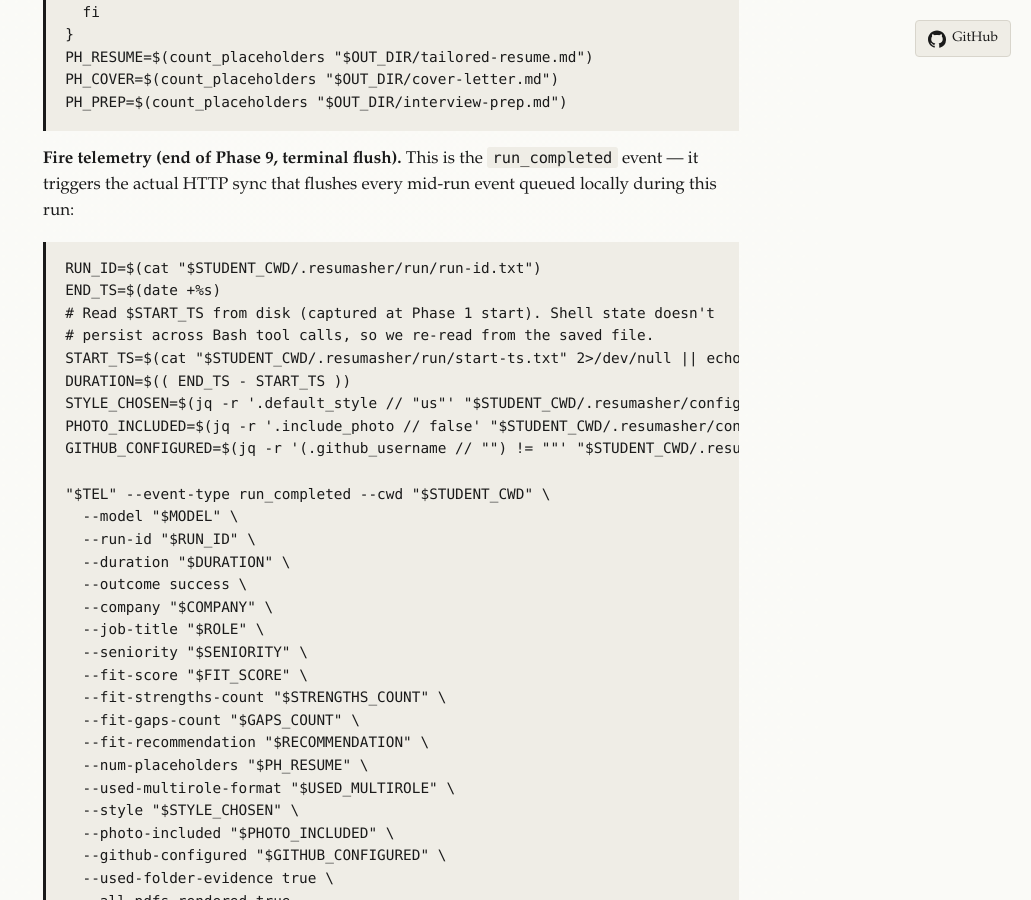
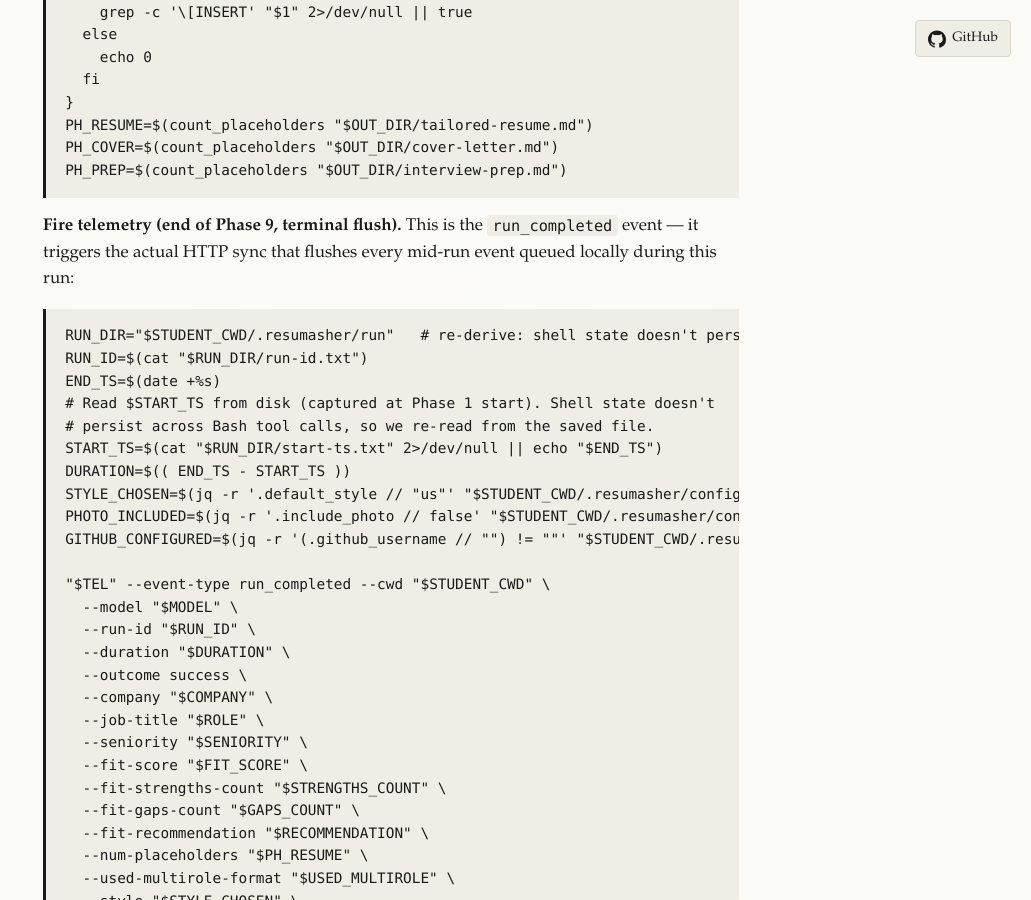
Before and after one commit to earino/resumasher, a Jekyll site: the page built from SKILL.md, in a window 1280 px wide and 900 px high, scrolled down 22867 px. Shown: the whole window, without its empty margins (249-1280 px from the left). Built offline with Jekyll 4.4.1, drawn with Linux system fonts in a browser that asks for light colours; our own code applies the rules of GitHub Pages for plain Markdown files; some of the changed text lies outside the part shown.

Commit message:
skill: re-derive $RUN_DIR in every phase that reads run-id.txt
Gemini run hit:
  cat: /run-id.txt: No such file or directory
  cat: /start-ts.txt: No such file or directory

Root cause: shell state doesn't persist across Bash tool calls, so
$RUN_DIR set in Phase 1 is unset by Phase 9. My Phase 9 prose used the
full $STUDENT_CWD/.resumasher/run/... spelling, but the orchestrator had
evidently used $RUN_DIR (set earlier in Phase 1) — expanding to empty,
giving /run-id.txt.

Fix: every telemetry block that reads run-id.txt now locally re-derives
$RUN_DIR="$STUDENT_CWD/.resumasher/run" at the top, then uses
$RUN_DIR/run-id.txt and $RUN_DIR/start-ts.txt. Any orchestrator that
either copies the block verbatim OR reuses $RUN_DIR from a prior phase
gets a defined value.

Four phase telemetry blocks updated via global replace: Phase 3, 5, 7, 9.
Phase 9 also uses $RUN_DIR for the start-ts.txt read.

No code changes. 193/193 tests still pass.

Co-Authored-By: Claude Opus 4.7 (1M context) <noreply@anthropic.com>

````diff
--- a/SKILL.md
+++ b/SKILL.md
@@ -546,7 +546,8 @@ If `COMPANY` is empty (fit-analyst returned `UNKNOWN` or no line): prompt the st
 **Fire telemetry (end of Phase 3).** After fit-assessment.md is written and extractors have run:
 
 ```bash
-RUN_ID=$(cat "$STUDENT_CWD/.resumasher/run/run-id.txt")
+RUN_DIR="$STUDENT_CWD/.resumasher/run"   # re-derive: shell state doesn't persist across Bash tool calls
+RUN_ID=$(cat "$RUN_DIR/run-id.txt")
 "$TEL" --event-type fit_computed --cwd "$STUDENT_CWD" \
   --model "$MODEL" \
   --run-id "$RUN_ID" \
@@ -608,7 +609,8 @@ Save the output to `$OUT_DIR/tailored-resume.md`.
 **Fire telemetry (end of Phase 5).** After tailored-resume.md is written:
 
 ```bash
-RUN_ID=$(cat "$STUDENT_CWD/.resumasher/run/run-id.txt")
+RUN_DIR="$STUDENT_CWD/.resumasher/run"   # re-derive: shell state doesn't persist across Bash tool calls
+RUN_ID=$(cat "$RUN_DIR/run-id.txt")
 NUM_PLACEHOLDERS=$(grep -c '\[INSERT' "$OUT_DIR/tailored-resume.md" 2>/dev/null || echo 0)
 USED_MULTIROLE=$(grep -q 'sub-role\|· \*\*' "$OUT_DIR/tailored-resume.md" 2>/dev/null && echo true || echo false)
 
@@ -706,7 +708,8 @@ The tailor emits `[INSERT ...]` placeholders when the resume/evidence didn't sup
    **Fire telemetry after each placeholder is resolved** (one call per placeholder). `$CHOICE` is one of `specifics`, `soften`, or `drop`:
 
    ```bash
-   RUN_ID=$(cat "$STUDENT_CWD/.resumasher/run/run-id.txt")
+   RUN_DIR="$STUDENT_CWD/.resumasher/run"   # re-derive: shell state doesn't persist across Bash tool calls
+RUN_ID=$(cat "$RUN_DIR/run-id.txt")
    "$TEL" --event-type placeholder_fill_choice --cwd "$STUDENT_CWD" \
      --model "$MODEL" \
      --run-id "$RUN_ID" \
@@ -818,11 +821,12 @@ PH_PREP=$(count_placeholders "$OUT_DIR/interview-prep.md")
 **Fire telemetry (end of Phase 9, terminal flush).** This is the `run_completed` event — it triggers the actual HTTP sync that flushes every mid-run event queued locally during this run:
 
 ```bash
-RUN_ID=$(cat "$STUDENT_CWD/.resumasher/run/run-id.txt")
+RUN_DIR="$STUDENT_CWD/.resumasher/run"   # re-derive: shell state doesn't persist across Bash tool calls
+RUN_ID=$(cat "$RUN_DIR/run-id.txt")
 END_TS=$(date +%s)
 # Read $START_TS from disk (captured at Phase 1 start). Shell state doesn't
 # persist across Bash tool calls, so we re-read from the saved file.
-START_TS=$(cat "$STUDENT_CWD/.resumasher/run/start-ts.txt" 2>/dev/null || echo "$END_TS")
+START_TS=$(cat "$RUN_DIR/start-ts.txt" 2>/dev/null || echo "$END_TS")
 DURATION=$(( END_TS - START_TS ))
 STYLE_CHOSEN=$(jq -r '.default_style // "us"' "$STUDENT_CWD/.resumasher/config.json" 2>/dev/null)
 PHOTO_INCLUDED=$(jq -r '.include_photo // false' "$STUDENT_CWD/.resumasher/config.json" 2>/dev/null)
````
